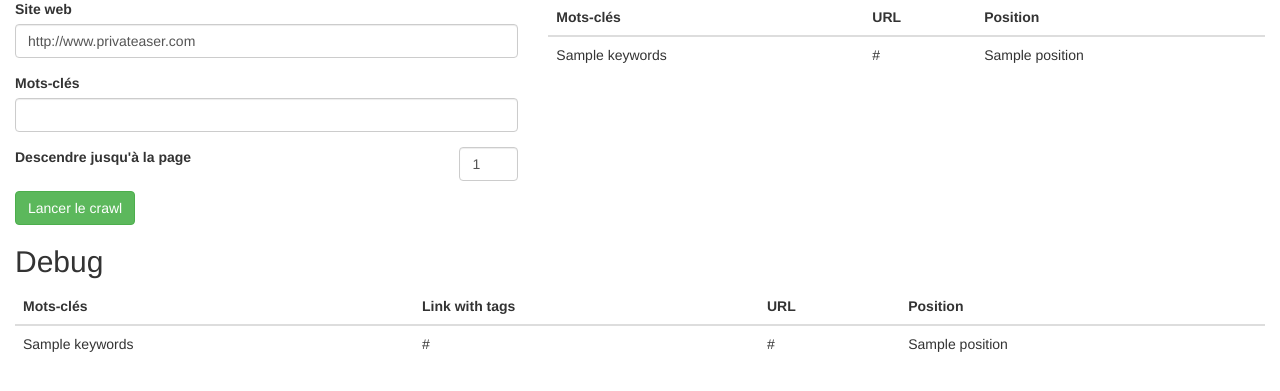
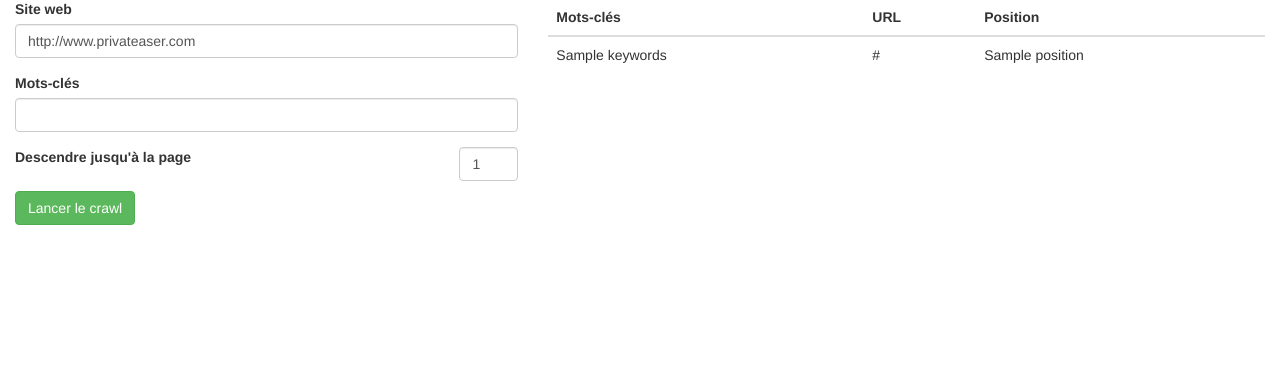
Before and after one commit to NicolasMura/privateaser-seo-google, a Flask app: template templates/index.html in a window 1280 px wide. Shown: the part 134-525 px from the top of the page. Run offline with Flask 2, Linux system fonts and the light colour scheme; the template is opened without the code that fills it: values that come from a table or form of the project are taken from there, most other values are stand-ins (such as "Sample title", 1, 10 or a date in 2020); some libraries are stand-ins or nearby versions.

Commit message:
Without debug.

```diff
--- a/templates/index.html
+++ b/templates/index.html
@@ -89,7 +89,7 @@
             </div>
         </div>
 
-        <div class="col-xs-12 col-sm-12 col-md-12 col-lg-12">
+        <!-- <div class="col-xs-12 col-sm-12 col-md-12 col-lg-12">
             <h2>Debug</h2>
             <div class="table-responsive">
                 <table class="table table-hover">
@@ -113,7 +113,7 @@
                     </tbody>
                 </table>
             </div>
-        </div>
+        </div> -->
 
         <!-- jQuery -->
         <script src="{{ url_for('static', filename='libs/jquery/dist/jquery.min.js') }}"></script>
```
